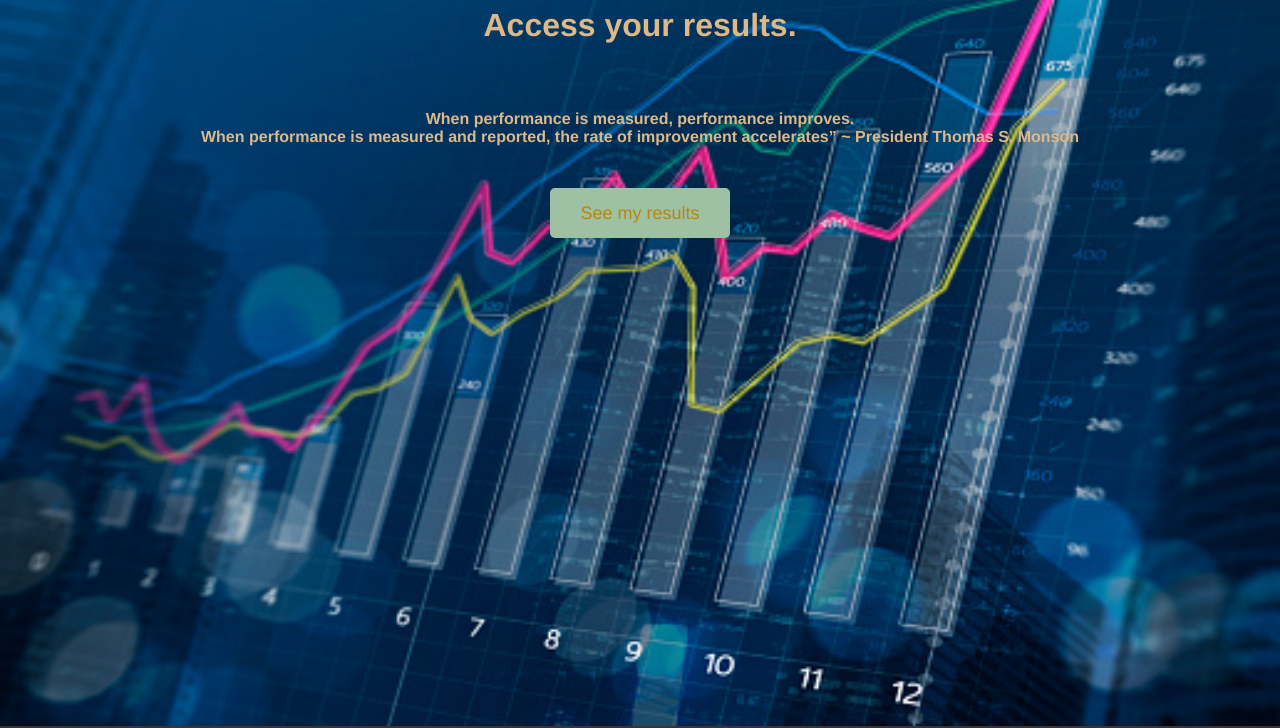
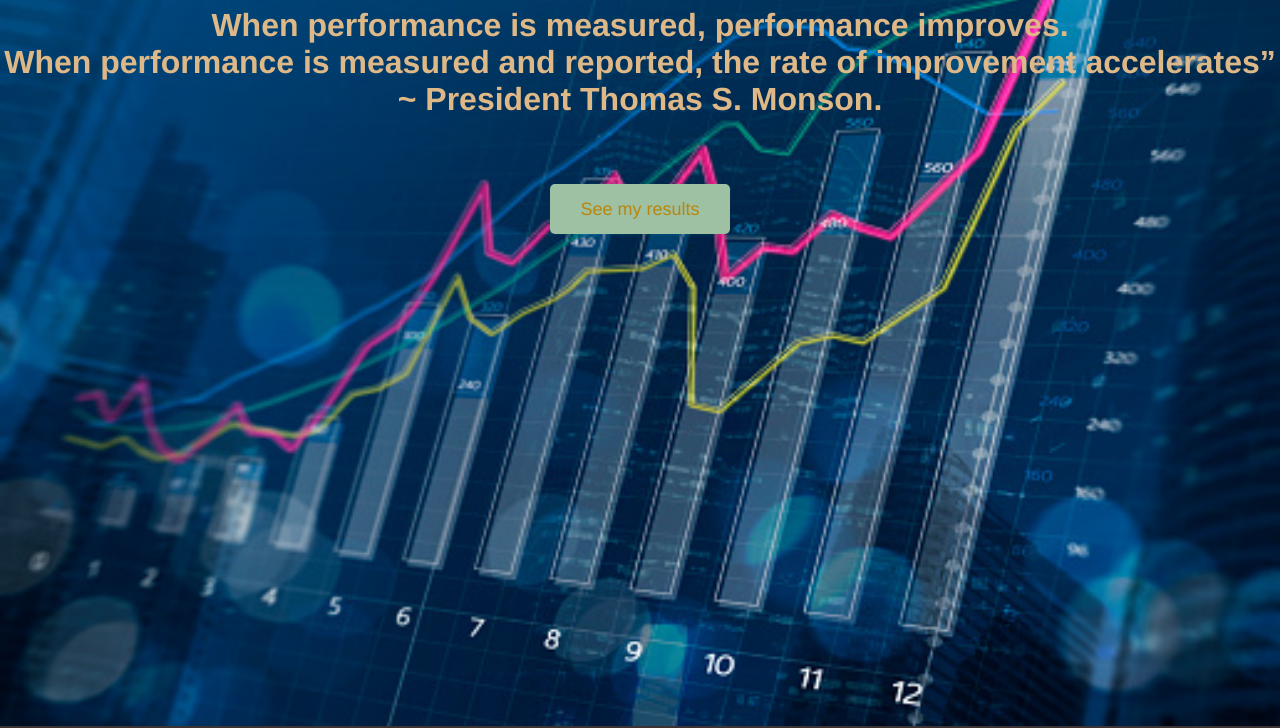
Before and after one commit to okothhillary/mirage, a plain HTML site: page mirage/index.html in a window 1280 px wide. Shown: the part 92-820 px from the top of the page. Drawn offline with Linux system fonts and the light colour scheme; a web font is replaced by a local one.

Commit message:
removed heading

```diff
--- a/mirage/index.html
+++ b/mirage/index.html
@@ -32,9 +32,9 @@
                     <img id="hero-img" src="images/Perform.jpg" alt="Performance Graph">
                 </div>
                 <section id="hero-msg">
-                    <h1 class="home-title">Access your results. </h1><br>
-                    <h4>When performance is measured, performance improves.<br>When performance is measured and reported,
-                         the rate of improvement accelerates” ~ President Thomas S. Monson</h4><br><br>
+                    <h1 class="home-title">When performance is measured, performance improves.<br>When performance is measured and reported,
+                        the rate of improvement accelerates” ~ President Thomas S. Monson. </h1><br>
+                    <br><br>
                     <div class="button-box">
                         <a class="book" href="menu.html" target="_blank">See my results</a>
                     </div>
```
